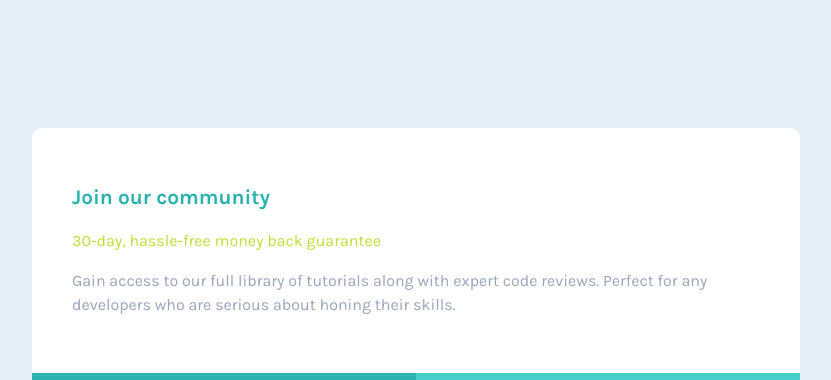
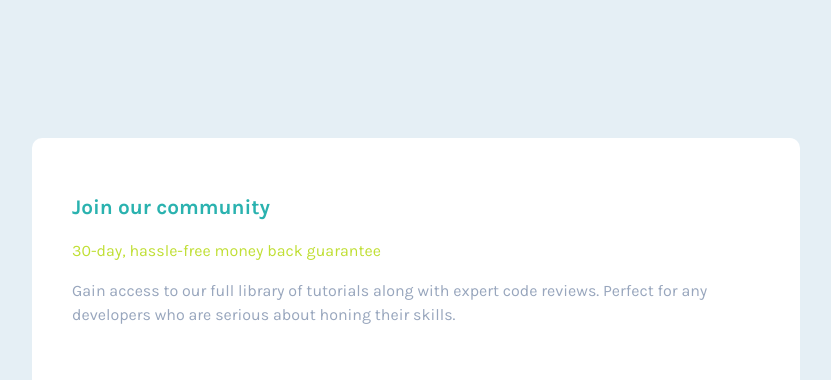
Before and after one commit to efs0-cod3/simple-price-grid-comp, a plain HTML site: page index.html in a window 1280 px wide. Shown: the top 380 px of the page, without its empty margins (224-1055 px from the left). Drawn offline with Linux system fonts and the light colour scheme.

Commit message:
Update style.css

```diff
--- a/style.css
+++ b/style.css
@@ -1,5 +1,5 @@
 body {
-    margin: 0;
+    margin: 10px;
     font-family: karla;
     background-color: hsl(204, 43%, 93%);
 }
@@ -7,11 +7,10 @@ body {
 .container {
     display: grid;
     justify-content: center;
-
     align-content: center;
     margin: auto;
-    width: 60vw;
-    min-height: 80vh;
+    width: 90vw;
+    min-height: 100vh;
 }
 
 #first h1 {
```
